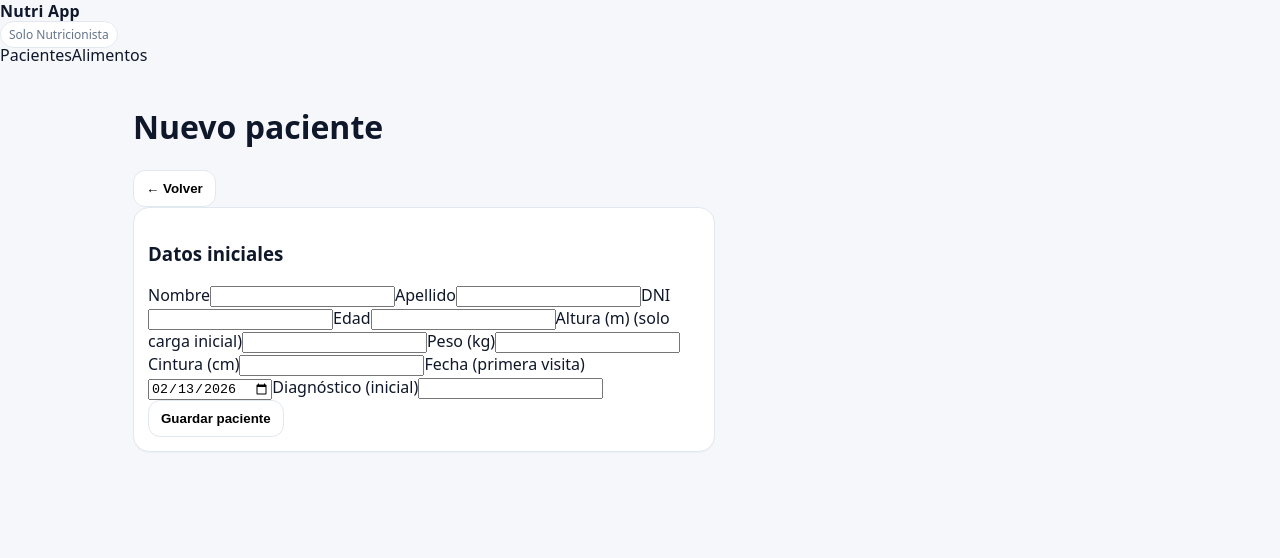
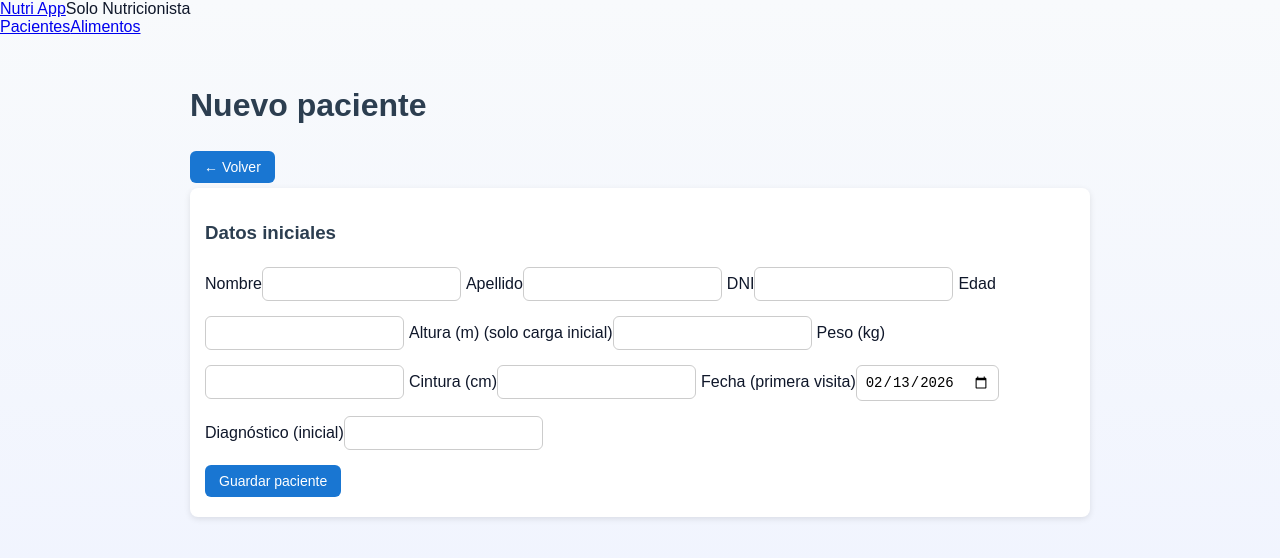
Before and after one commit to victorap-tech/nutri-app, a React (Vite) app in the folder frontend/: page /pacientes/nuevo in a window 1280 px wide. Shown: the top 558 px of the page. Built offline with nearby package versions, Linux system fonts and the light colour scheme.

Commit message:
Update styles.css

```diff
--- a/frontend/src/styles.css
+++ b/frontend/src/styles.css
@@ -1,142 +1,62 @@
-:root{
-  --bg:#f6f7fb;
-  --card:#ffffff;
-  --text:#0f172a;
-  --muted:#64748b;
-  --border:#e2e8f0;
-  --brand:#2563eb;
+/* Fondo general */
+body {
+  margin: 0;
+  font-family: Arial, sans-serif;
+  background-color: #f4f6f9;
 }
 
-*{ box-sizing:border-box; }
-body{
-  margin:0;
-  font-family: system-ui, -apple-system, Segoe UI, Roboto, Arial, sans-serif;
-  color:var(--text);
-  background:var(--bg);
+/* Contenedor principal */
+.container {
+  max-width: 900px;
+  margin: auto;
+  padding: 30px;
 }
 
-a{ color:inherit; text-decoration:none; }
-
-.container{
-  max-width: 1050px;
-  margin: 0 auto;
-  padding: 18px;
+/* Títulos */
+h1, h2, h3 {
+  color: #2c3e50;
 }
 
-.nav{
-  position: sticky;
-  top:0;
-  backdrop-filter: blur(8px);
-  background: rgba(246,247,251,0.85);
-  border-bottom: 1px solid var(--border);
-  z-index: 20;
+/* Botones */
+button {
+  background-color: #1976d2;
+  color: white;
+  border: none;
+  padding: 8px 14px;
+  margin: 5px 5px 5px 0;
+  border-radius: 6px;
+  cursor: pointer;
+  font-size: 14px;
 }
 
-.navInner{
-  display:flex;
-  align-items:center;
-  justify-content:space-between;
-  gap:12px;
-  padding: 12px 18px;
-  max-width: 1050px;
-  margin: 0 auto;
+button:hover {
+  background-color: #125ea2;
 }
 
-.brand{
-  display:flex;
-  align-items:center;
-  gap:10px;
-  font-weight:800;
-  letter-spacing:0.2px;
+/* Inputs */
+input, select, textarea {
+  padding: 8px;
+  margin: 5px 5px 10px 0;
+  border-radius: 6px;
+  border: 1px solid #ccc;
+  font-size: 14px;
 }
 
-.badge{
-  font-size:12px;
-  color: var(--muted);
-  border:1px solid var(--border);
-  padding: 4px 8px;
-  border-radius: 999px;
-  background:#fff;
+/* Tarjetas */
+.card {
+  background: white;
+  padding: 15px;
+  margin-bottom: 15px;
+  border-radius: 8px;
+  box-shadow: 0 2px 6px rgba(0,0,0,0.1);
 }
 
-.grid{
-  display:grid;
-  grid-template-columns: 1.4fr 1fr;
-  gap:16px;
-}
-@media (max-width: 900px){
-  .grid{ grid-template-columns: 1fr; }
+/* Lista pacientes */
+.paciente-item {
+  padding: 10px;
+  border-bottom: 1px solid #eee;
 }
 
-.card{
-  background:var(--card);
-  border:1px solid var(--border);
-  border-radius: 16px;
-  padding: 14px;
-  box-shadow: 0 1px 0 rgba(15,23,42,0.03);
+.paciente-item:hover {
+  background-color: #f0f4ff;
 }
-
-.h1{ font-size:20px; margin:0 0 6px; }
-.p{ margin:0; color:var(--muted); font-size:14px; }
-
-.row{ display:flex; gap:10px; align-items:center; flex-wrap:wrap; }
-
-.input{
-  width:100%;
-  padding: 10px 12px;
-  border: 1px solid var(--border);
-  border-radius: 12px;
-  background:#fff;
-  outline:none;
-}
-.input:focus{ border-color: rgba(37,99,235,0.5); box-shadow: 0 0 0 4px rgba(37,99,235,0.12); }
-
-.btn{
-  display:inline-flex;
-  align-items:center;
-  justify-content:center;
-  gap:8px;
-  padding: 10px 12px;
-  border-radius: 12px;
-  border: 1px solid var(--border);
-  background:#fff;
-  cursor:pointer;
-  font-weight:600;
-}
-.btnPrimary{
-  background: var(--brand);
-  border-color: var(--brand);
-  color:#fff;
-}
-.btn:disabled{
-  opacity:0.6;
-  cursor:not-allowed;
-}
-
-.table{
-  width:100%;
-  border-collapse:collapse;
-  overflow:hidden;
-  border-radius: 14px;
-  border:1px solid var(--border);
-}
-.table th, .table td{
-  padding: 10px 12px;
-  text-align:left;
-  border-bottom: 1px solid var(--border);
-  font-size:14px;
-}
-.table th{ background:#fbfcff; color: var(--muted); font-weight:700; }
-.table tr:hover td{ background:#fafbff; }
-.small{ font-size:12px; color:var(--muted); }
-
-hr.sep{
-  border:none; border-top:1px solid var(--border);
-  margin: 12px 0;
-}
-
-.toast{
-  margin-top:10px;
-  font-size:13px;
-  color: var(--muted);
-}
```
